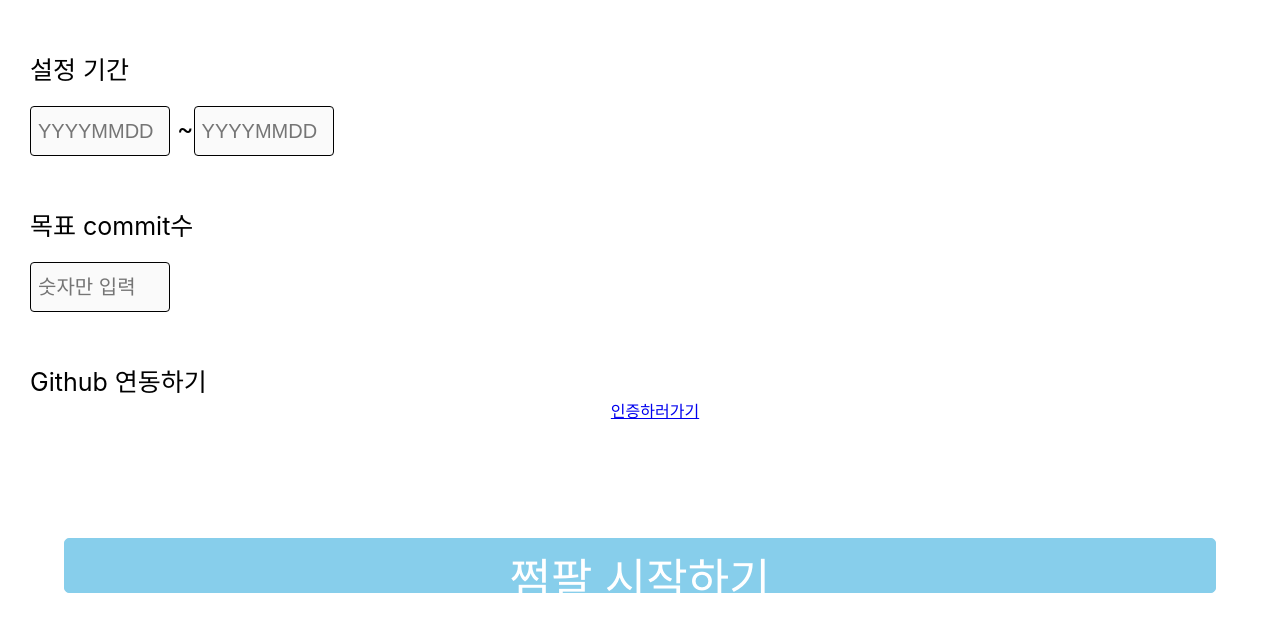
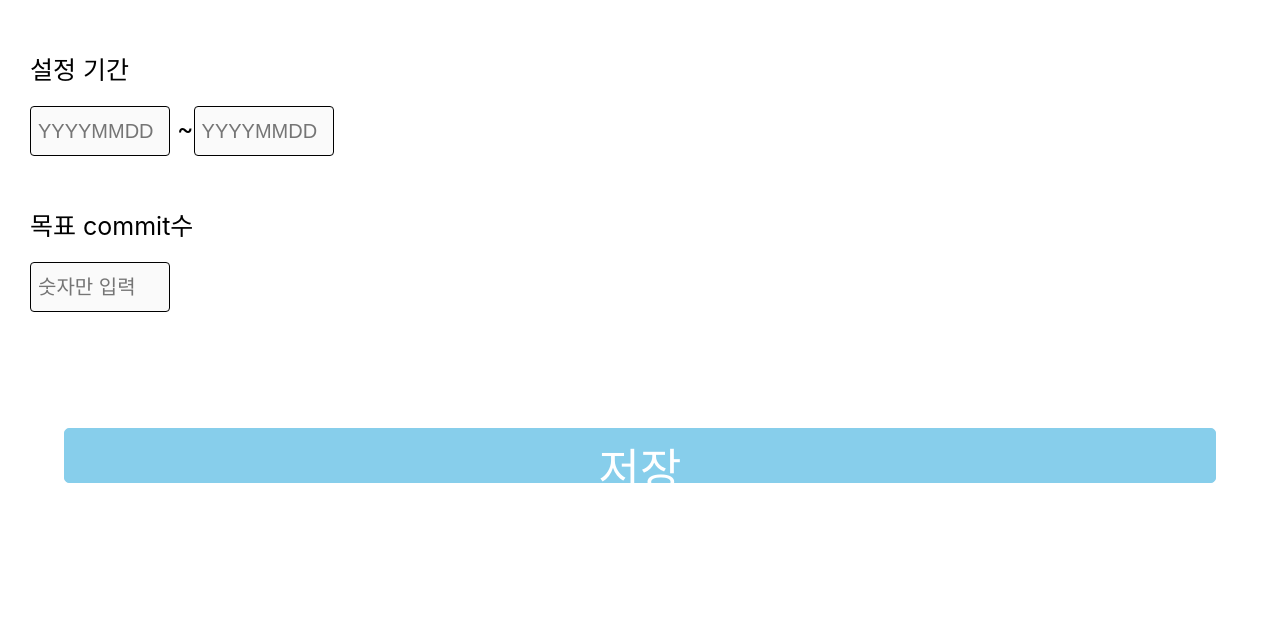
Before and after one commit to dohvely/jumppal_react, a React (Create React App) app: page /target/save in a window 1280 px wide. Shown: the top 632 px of the page. Built offline with nearby package versions, Linux system fonts and the light colour scheme.

Commit message:
#목표 설정화면 - 저장 API 호출 후 메인 화면으로 이동 처리

```diff
--- a/src/views/TargetSave.js
+++ b/src/views/TargetSave.js
@@ -1,8 +1,9 @@
+import axios from "axios";
 import { useState } from 'react/cjs/react.development'
 import '../assets/jumppal.css'
 
 
-function TargetSave() {
+function TargetSave({ location, history }) {
   const [start, setStart] = useState('')
   const [end, setEnd] = useState('')
   const [commitCount, setCommitCount] = useState('')
@@ -10,9 +11,40 @@ function TargetSave() {
 
   // 쩜팔 시작하기 버튼 클릭 이벤트
   const submit = () => {
-    // TODO:
-    console.log(`기간 ::: ${start} ~ ${end}`)
-    console.log(`커밋 수 ::: ${commitCount}`)
+
+    axios.put(`http://192.168.0.16:8080/v1/target`, {
+      id: sessionStorage.getItem('access_token'),
+      startDt: start,
+      endDt: end,
+      commitCnt: commitCount
+    })
+    .then(function(response) {
+
+      if(response === undefined || response === null || response.status !== 200) {
+        if(response.statusText !== '') {
+          alert(response.statusText)
+        } else {
+          alert('저장에 실패하였습니다. 다시 시도해주세요.')
+        }
+
+        return false
+      }
+
+      history.push('/')
+
+      /* if(response !== undefined && response !== null
+        && response.data !== undefined && response.data !== null
+        && response.data.accessToken !== undefined && response.data.accessToken !== null) {
+
+      } */
+
+
+    })
+    .catch(function(error) {
+
+      console.error(`axios post error ::: ${error}`)
+      alert('알 수 없는 에러가 발생하였습니다. 다시 시도해주세요.')
+    })
   }
 
   // input change 이벤트
@@ -36,10 +68,6 @@ function TargetSave() {
       }
     }
   }
-
-  const githubClientId = 'd08f513121fec5be6203'
-  const githubCallbackUrl = 'http://localhost:3000/githubauth'
-  const githubLoginUrl = `https://github.com/login/oauth/authorize?client_id=${githubClientId}&redirect_uri=${githubCallbackUrl}`
 
   return (
     <div className="frm">
@@ -71,16 +99,9 @@ function TargetSave() {
           />
         </li>
       </ul>
-      <ul className="ul_def">
-        <li className="li_def">Github 연동하기</li>
-        <li className="btn_wrap">
-          {/* <button className="mini_btn wp50 h55" onClick={userAccessGithub}>인증하러가기</button> */}
-          <a href={githubLoginUrl}>인증하러가기</a>
-        </li>
-      </ul>
 
       <div className="btn_wrap">
-        <button className="bottom_btn wp90 h55" onClick={submit}>쩜팔 시작하기</button>
+        <button className="bottom_btn wp90 h55" onClick={submit}>저장</button>
       </div>
     </div>
   )
```
